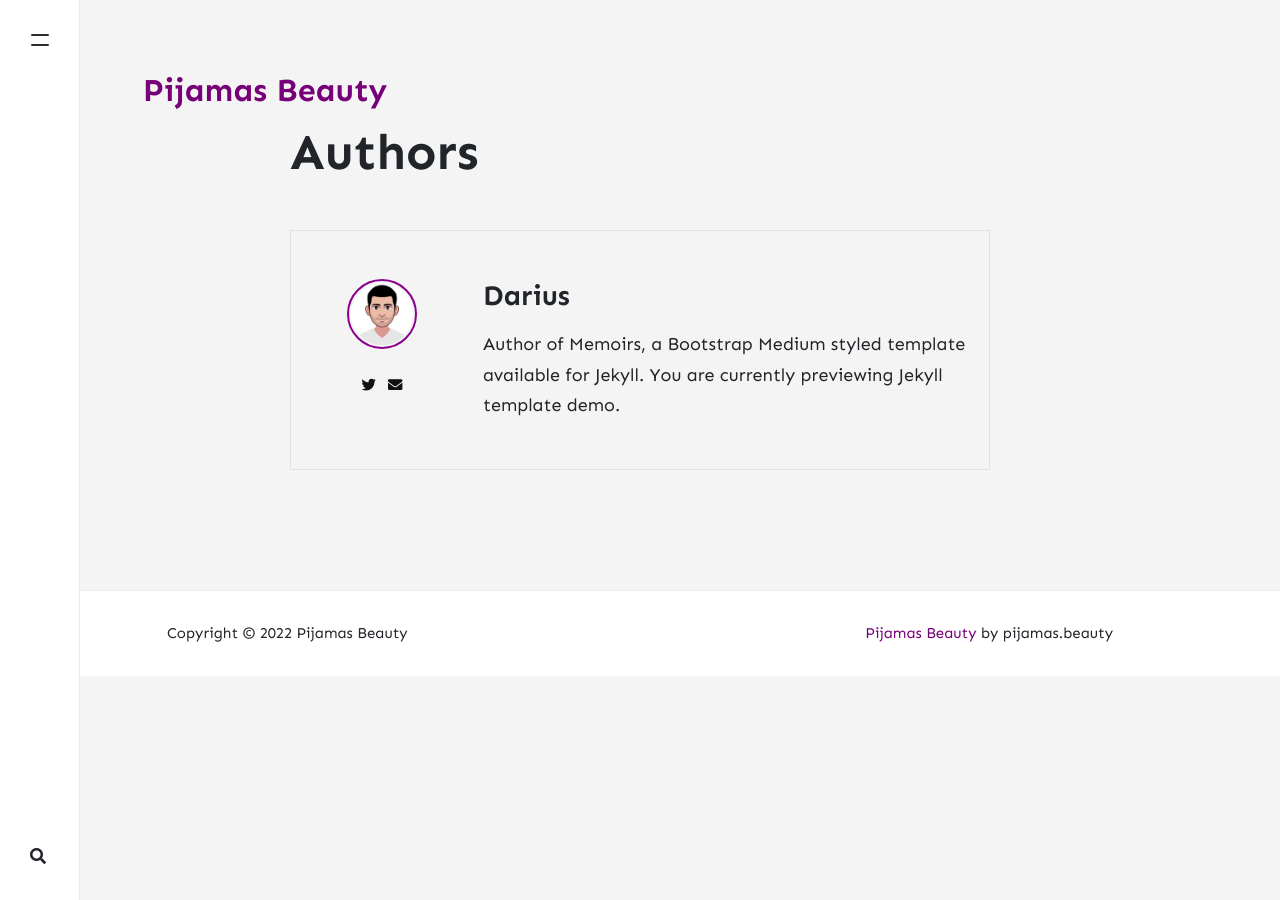
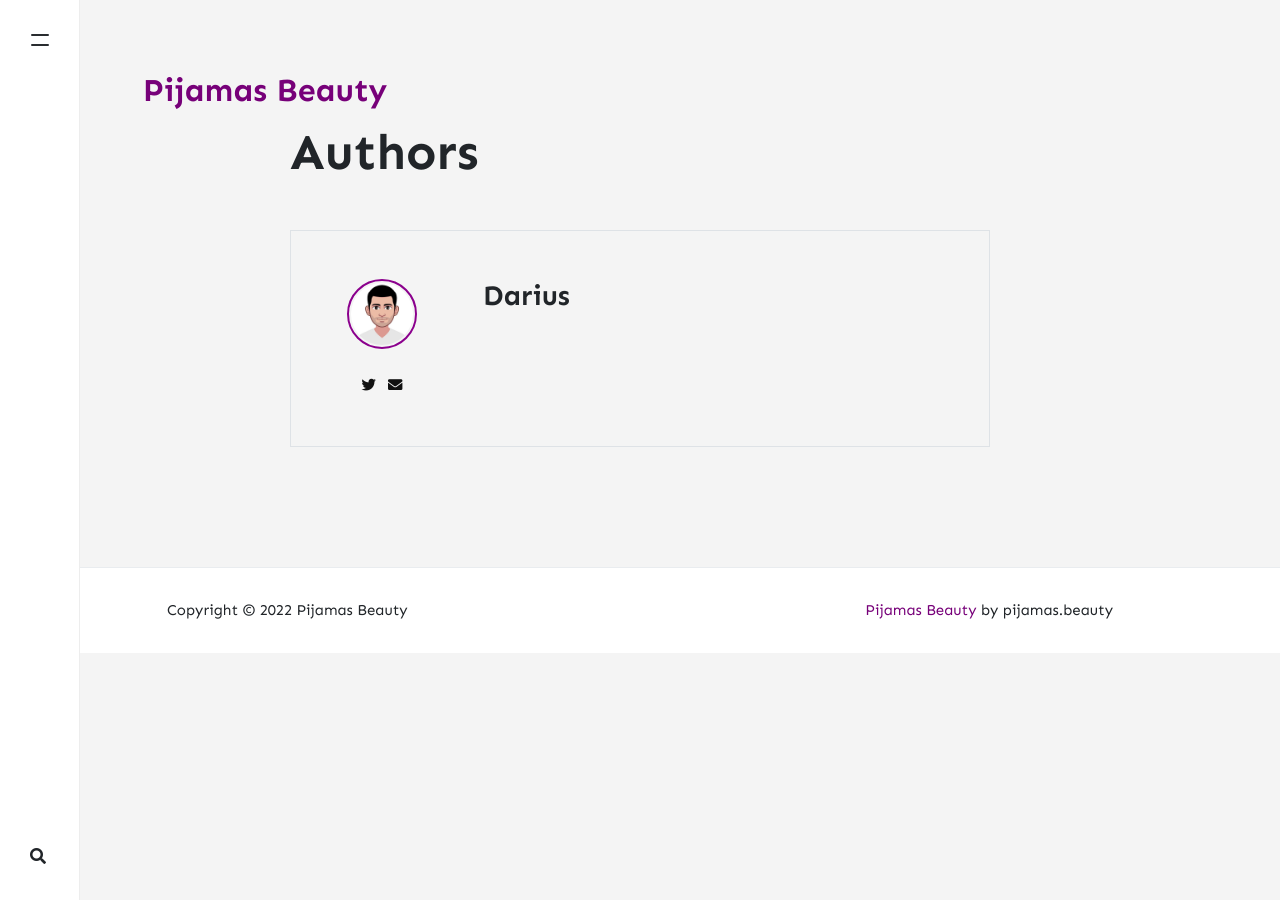
Before and after one commit to khuynhtroc/pijamas.beauty, a Jekyll site: the page built from _pages/authors.html, in a window 1280 px wide. Built offline with Jekyll 4.4.1, drawn with Linux system fonts in a browser that asks for light colours; nearby versions of some CDN libraries; comment, search, counter and statistics services are not loaded.

Commit message:
Darius: update

```diff
--- a/_config.yml
+++ b/_config.yml
@@ -21,7 +21,7 @@
     email: huynhnt135@gmail.com
     web:
     twitter: https://twitter.com/huynhtroc
-    description: "Author of Memoirs, a Bootstrap Medium styled template available for Jekyll. You are currently previewing Jekyll template demo."
+    description: ""
 
 # Plugins
 plugins:
```
